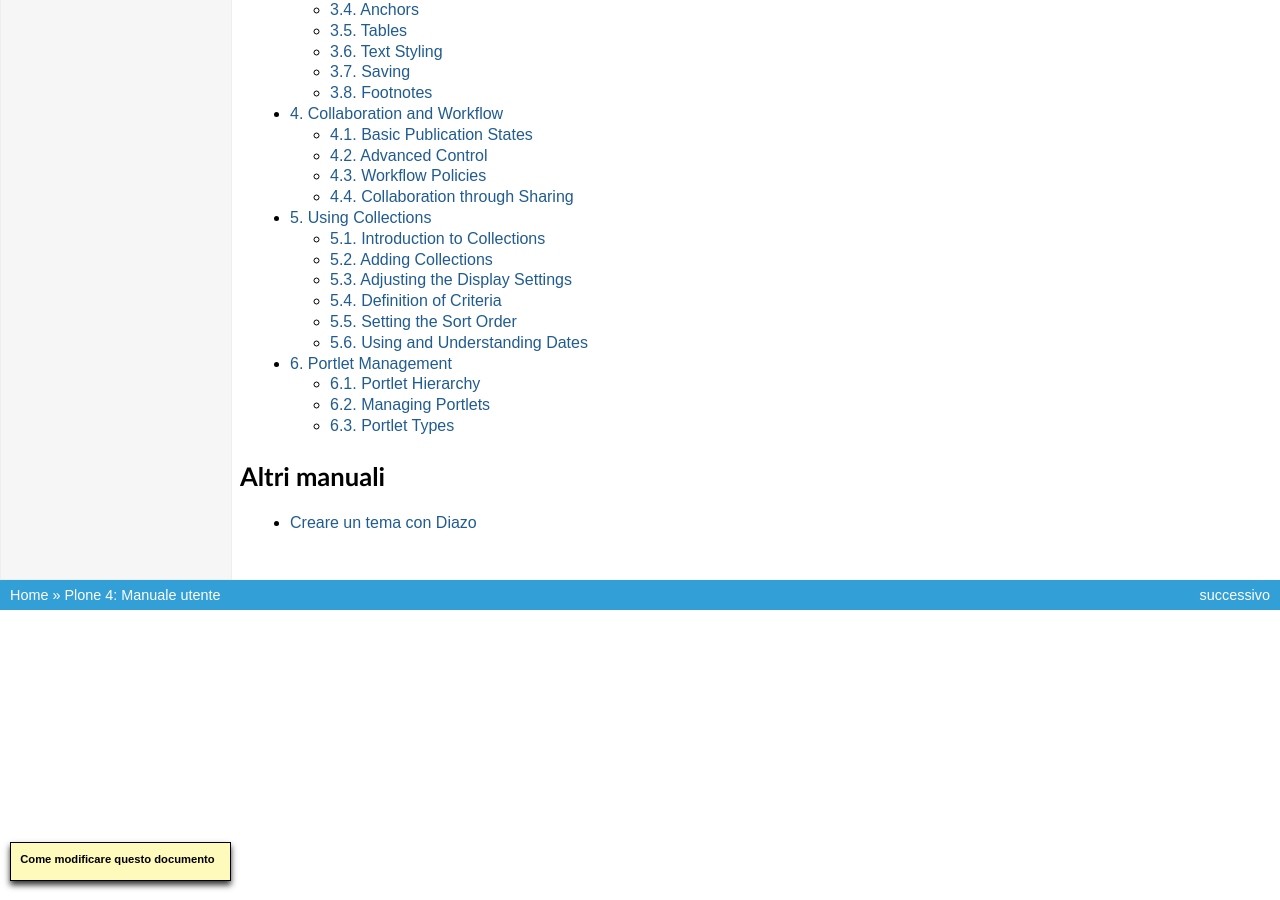
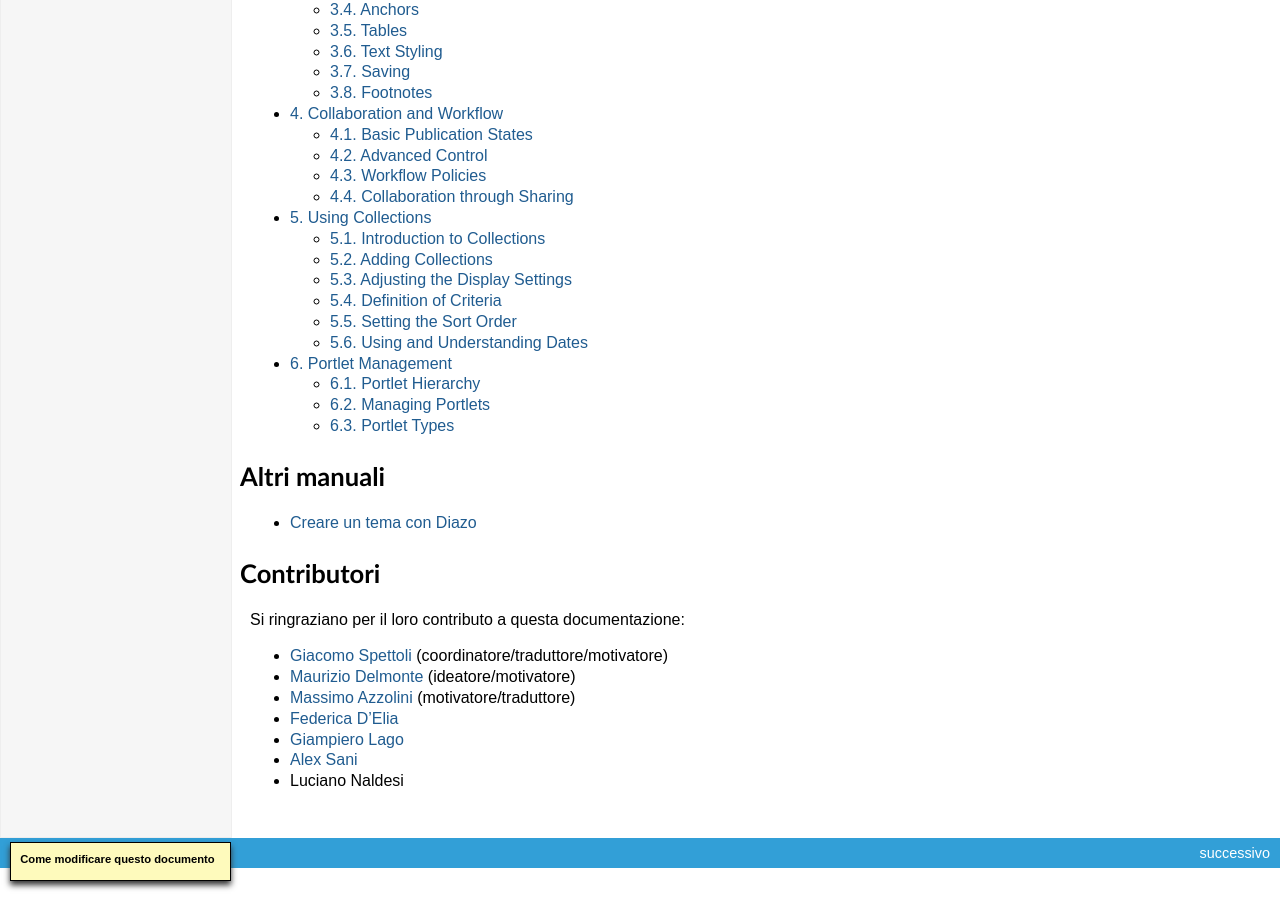
Before and after one commit to plone-it/collective.italiandocumentation, a Sphinx documentation site: the page built from source/index.rst, in a window 1280 px wide and 900 px high, scrolled down 1025 px. Built offline with Sphinx 7.4.7, drawn with Linux system fonts in a browser that asks for light colours.

Commit message:
Added contributors list

```diff
--- a/source/index.rst
+++ b/source/index.rst
@@ -25,6 +25,19 @@
 
     other-doc/plone-app-theming.rst
 
+Contributori
+==============
+
+Si ringraziano per il loro contributo a questa documentazione:
+
+* `Giacomo Spettoli <giacomo.spettoli@gmail.com>`_ (coordinatore/traduttore/motivatore)
+* `Maurizio Delmonte <maurizio.delmonte@abstract.it>`_ (ideatore/motivatore)
+* `Massimo Azzolini <massimo@redturtle.it>`_ (motivatore/traduttore)
+* `Federica D'Elia <federica.delia@redturtle.it>`_
+* `Giampiero Lago <lago.giampiero@gmail.com>`_
+* `Alex Sani <alexsani.re@gmail.com>`_
+*  Luciano Naldesi
+
 .. |Events summary table| image:: _static/events-summary-chart.jpg
 .. |lights-camera-action.png| image:: _static/lights-camera-action.png
 .. |image3| image:: _static/lights-camera-action.png
```
